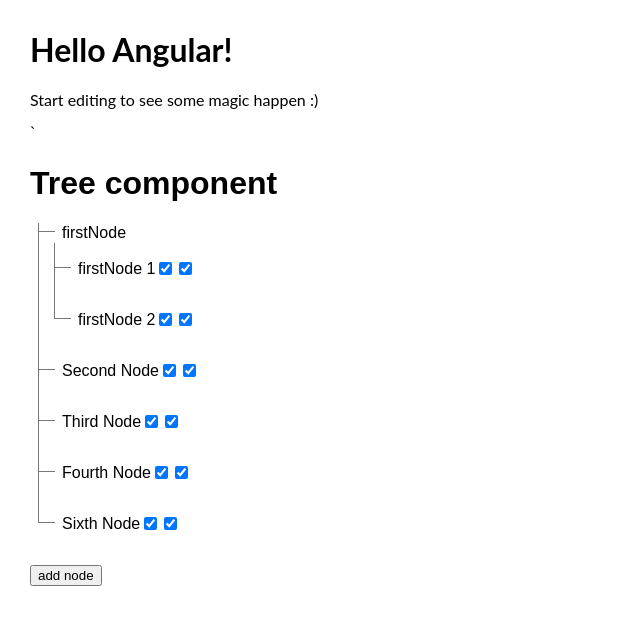
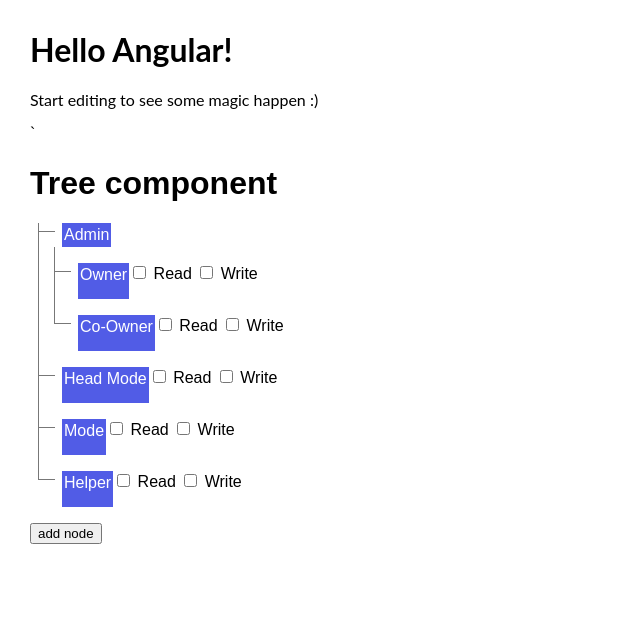
Before and after one commit to jitendradp/permission-app, an Angular app: page / in a window 1280 px wide. Shown: the top 624 px of the page, without its empty margins (0-640 px from the left). Built offline with nearby package versions, Linux system fonts and the light colour scheme.

Commit message:
3 files modified

```diff
--- a/src/app/render-node/render-node.component.css
+++ b/src/app/render-node/render-node.component.css
@@ -0,0 +1,6 @@
+.label {
+  border: 2px solid rgb(81, 92, 230);
+  background-color: rgb(81, 92, 230);
+  color: rgb(255, 255, 255);
+  padding: 3 px;
+}
--- a/src/app/render-node/render-node.component.html
+++ b/src/app/render-node/render-node.component.html
@@ -1,8 +1,6 @@
 <label class="tree_label" for="c1">
   <div style="display:flex">
-    <div>
-      {{ node?.text }}
-    </div>
+    <label class="label"> {{ node?.text }} </label>
     <div *ngIf="node.form && node.children.length == 0">
       <span>
         <form [formGroup]="editForm">
@@ -12,12 +10,14 @@
             class="edit"
             formControlName="edit"
           />
+          Read
           <input
             type="checkbox"
             id="firstname"
             class="edit"
             formControlName="view"
           />
+          Write
         </form>
       </span>
     </div>
--- a/src/app/tree/tree.component.ts
+++ b/src/app/tree/tree.component.ts
@@ -12,66 +12,34 @@
 
   constructor(public formBuilder: FormBuilder) {
     this.personalForm = this.formBuilder.group({
-      firstName: [
-        '',
-        [Validators.required, Validators.minLength(2), Validators.maxLength(8)],
-      ],
-      lastName: [
-        '',
-        [Validators.required, Validators.minLength(2), Validators.maxLength(8)],
-      ],
-      address: ['', [Validators.required]],
-      other: this.formBuilder.array([]),
+      firstName: ['firstName', [Validators.required, Validators.minLength(2)]],
+      lastName: ['lastName', [Validators.required, Validators.minLength(2)]],
+      address: ['roleName', [Validators.required]],
+      permissions: this.formBuilder.array([]),
     });
-    // (<FormArray>this.personalForm.get('other')).push(
-    //   this.addOtherSkillFormGroup()
-    // );
-    // (<FormArray>this.personalForm.get('other')).push(
-    //   this.addOtherSkillFormGroup()
-    // );
-    // (<FormArray>this.personalForm.get('other')).push(
-    //   this.addOtherSkillFormGroup()
-    // );
   }
   ngOnInit() {
     this.getControl();
-
-    let firstNode: Node = {
-      children: [],
-      text: 'Sixth Node',
-      // form: this.getControl(3),
-    };
-
-    // this.addOtherSkillFormGroup()
     this.setForm();
-    this.tree.push(firstNode);
-    let otherForm = <FormArray>this.personalForm.get('other');
+    let otherForm = <FormArray>this.personalForm.get('permissions');
     this.setFormData(this.tree, otherForm);
-    // console.log('jit', this.personalForm);
     this.personalForm.valueChanges.subscribe((form: any) => {
-      console.log({ form });
+      console.log(this.personalForm.valid, 'vlidate form', this.personalForm);
     });
-    // console.log(this.tree);
   }
 
   addOtherSkillFormGroup(): FormGroup {
     return this.formBuilder.group({
       name: ['test', Validators.required],
-      edit: [true, Validators.required],
-      view: [true, Validators.required],
-      other: this.formBuilder.array([]),
+      edit: [, Validators.required],
+      view: [, Validators.required],
+      permissions: this.formBuilder.array([]),
     });
   }
   addNodeTo() {
-    // this.addOtherSkillFormGroup();
-    (<FormArray>this.personalForm.get('other')).push(
+    (<FormArray>this.personalForm.get('permissions')).push(
       this.addOtherSkillFormGroup()
     );
-    // let newNode: Node = {
-    //   children: [],
-    //   text: 'newNode',
-    // };
-    // this.tree.push(newNode);
   }
 
   setFormData(tree, otherForm) {
@@ -79,25 +47,18 @@
       if (tNode.children.length > 0) {
         otherForm.push(this.addOtherSkillFormGroup());
         let innerGroup = otherForm.at(index) as FormGroup;
-
-        this.setFormData(tNode.children, innerGroup.get('other'));
+        this.setFormData(tNode.children, innerGroup.get('permissions'));
       } else {
-        // otherForm.get('form');
-
         otherForm.push(this.addOtherSkillFormGroup());
-
         const formLenght = otherForm.length - 1;
-        console.log(formLenght);
         let innerGroup = otherForm.at(formLenght) as FormGroup;
-        // this.getControl(index);
-        // (<FormArray>this.personalForm.get('other')).splice(1,0,)
-        tNode['form'] = innerGroup;
+        tNode.form = innerGroup;
       }
     });
   }
 
   public getControl(index: number = 0): FormGroup {
-    let otherForm = this.personalForm.get('other') as FormArray;
+    let otherForm = this.personalForm.get('permissions') as FormArray;
     let formGroup = otherForm.at(index) as FormGroup;
     return formGroup;
   }
@@ -108,51 +69,27 @@
         children: [
           {
             children: [],
-            text: 'firstNode 1',
+            text: 'Owner',
           },
           {
             children: [],
-            text: 'firstNode 2',
+            text: 'Co-Owner',
           },
         ],
-        text: 'firstNode',
+        text: 'Admin',
       },
       {
         children: [],
-        text: 'Second Node',
-        // form: this.getControl(0),
+        text: 'Head Mode',
       },
       {
         children: [],
-        text: 'Third Node',
-        // form: this.getControl(1),
+        text: 'Mode',
       },
       {
         children: [],
-        text: 'Fourth Node',
-        // form: this.getControl(2),
+        text: 'Helper',
       },
-      // {
-      //   children: [
-      //     {
-      //       children: [],
-      //       text: 'firstNode',
-      //     },
-      //     {
-      //       children: [],
-      //       text: 'firstNode',
-      //     },
-      //     {
-      //       children: [],
-      //       text: 'firstNode',
-      //     },
-      //     {
-      //       children: [],
-      //       text: 'firstNode',
-      //     },
-      //   ],
-      //   text: 'Fifth child',
-      // },
     ];
   }
 }
```
